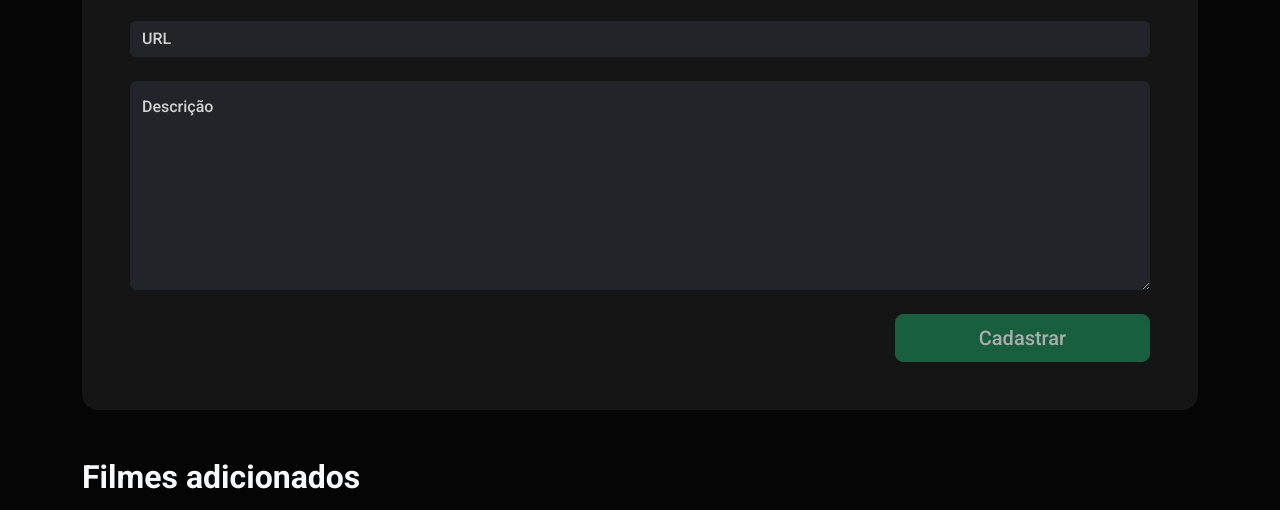
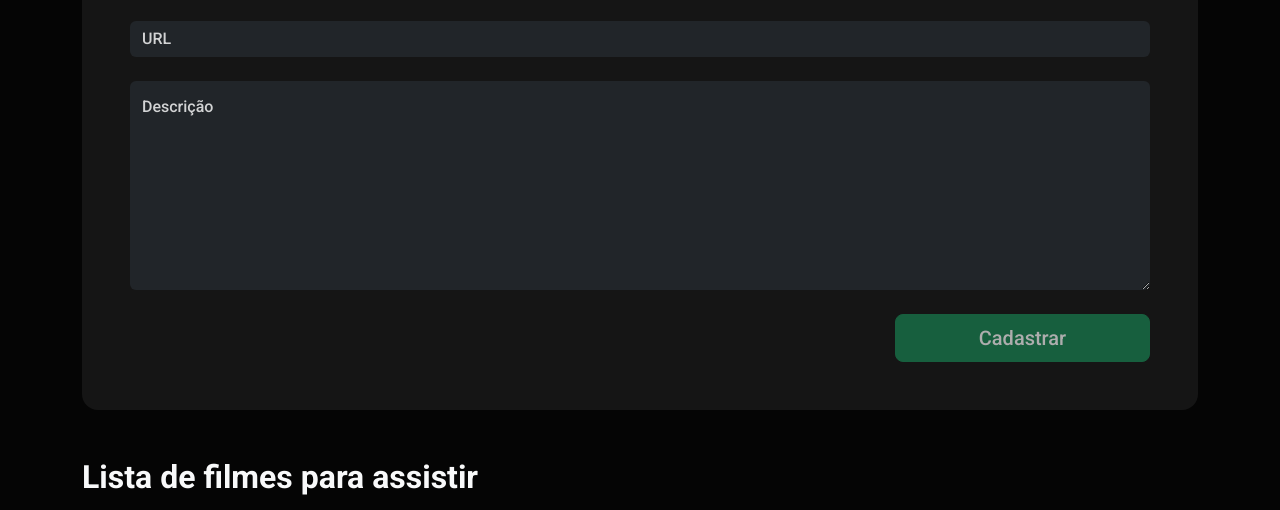
Before and after one commit to GabrielCesar48/checkpoint-I-frontend-II, a plain HTML site: page index.html in a window 1280 px wide. Shown: the part 253-763 px from the top of the page. Drawn offline with nearby package versions, Linux system fonts and the light colour scheme.

Commit message:
alterando nome de lista de filmes

```diff
--- a/index.html
+++ b/index.html
@@ -61,7 +61,7 @@
       <section>
 
         <div class="row">
-          <h2 class="text-light fw-bolder mt-5 mb-3  d-flex justify-content-center  justify-content-sm-center justify-content-md-start justify-content-lg-start justify-content-xl-start">Filmes adicionados</h2>
+          <h2 class="text-light fw-bolder mt-5 mb-3  d-flex justify-content-center  justify-content-sm-center justify-content-md-start justify-content-lg-start justify-content-xl-start">Lista de filmes para assistir</h2>
         </div>
 
 
```
